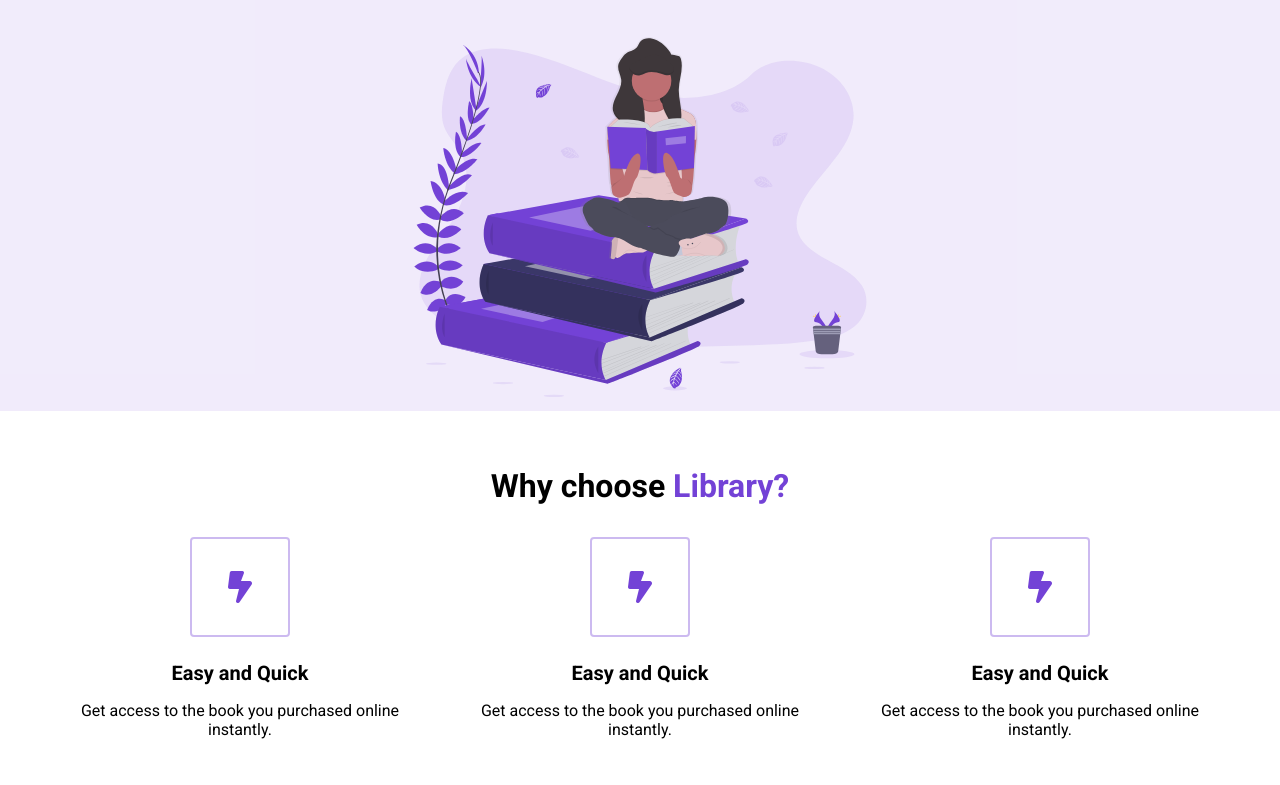
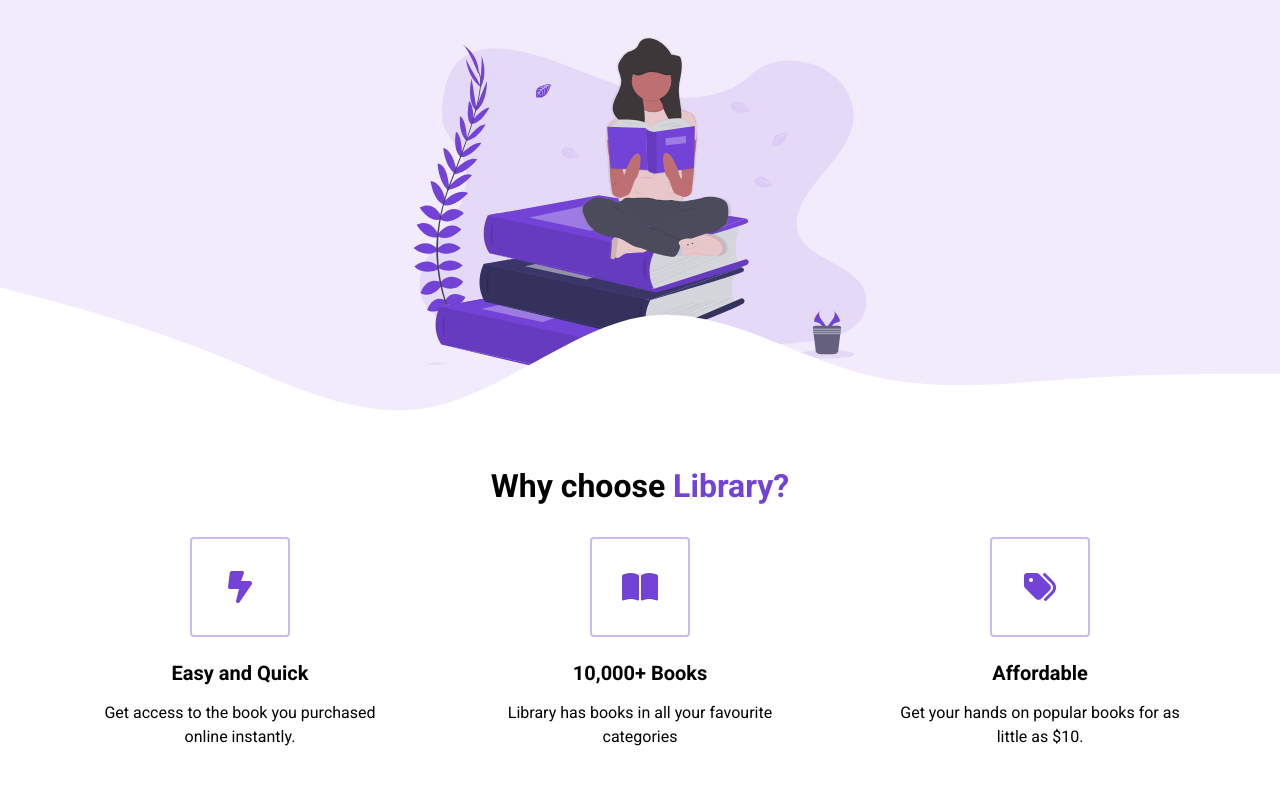
Before and after one commit to kaikcodes/E-Commerce.github.io, a plain HTML site: page index.html in a window 1280 px wide. Shown: the part 389-1174 px from the top of the page. Drawn offline with Linux system fonts and the light colour scheme.

Commit message:
E-Commerce-project-Wave

```diff
--- a/index.html
+++ b/index.html
@@ -58,22 +58,22 @@
               </div>
               <div class="highlight">
                 <div class="highlight__img">
-                  <i class="fa-solid fa-bolt-lightning"></i>
+                  <i class="fa-solid fa-book-open"></i>
                 </div>
                 <h3 class="highlight__subtitle">
-                   Easy and Quick</h3>
+                   10,000+ Books</h3>
                 <p class="highlight__para">
-                  Get access to the book you purchased online instantly.
+                  Library has books in all your favourite categories
                 </p>
               </div>
               <div class="highlight">
                 <div class="highlight__img">
-                  <i class="fa-solid fa-bolt-lightning"></i>
+                  <i class="fa-solid  fa-tags"></i>
                 </div>
                 <h3 class="highlight__subtitle">
-                   Easy and Quick</h3>
+                   Affordable</h3>
                 <p class="highlight__para">
-                  Get access to the book you purchased online instantly.
+                  Get your hands on popular books for as little as $10.
                 </p>
               </div>
             </div>
--- a/style.css
+++ b/style.css
@@ -16,6 +16,10 @@ img {
     height: 100%;
     max-height: 50vh;
     padding: 20px;
+}
+
+p {
+    line-height: 1.5;
 }
 
 .nav__container {
@@ -142,6 +146,28 @@ button:active {
 
  */
 
+ #highlights {
+    position: relative;
+ }
+
+ #highlights:before {
+
+ }
+
+ #highlights::before {
+    background: url('assets/wave.svg');
+    content: "";
+    position: absolute;
+    width: 101vw;
+    height: 12vw;
+    top: 1px;
+    left: 0;
+    z-index: 1;
+    background-size: cover;
+    background-repeat: no-repeat;
+    transform: translateY(-100%);
+ }
+
  .highlight__wrapper {
     display: flex;
  }
@@ -157,6 +183,7 @@ button:active {
 
  .highlight__para {
     text-align: center;
+    max-width: 280px;
  }
 
  .highlight__img {
```
